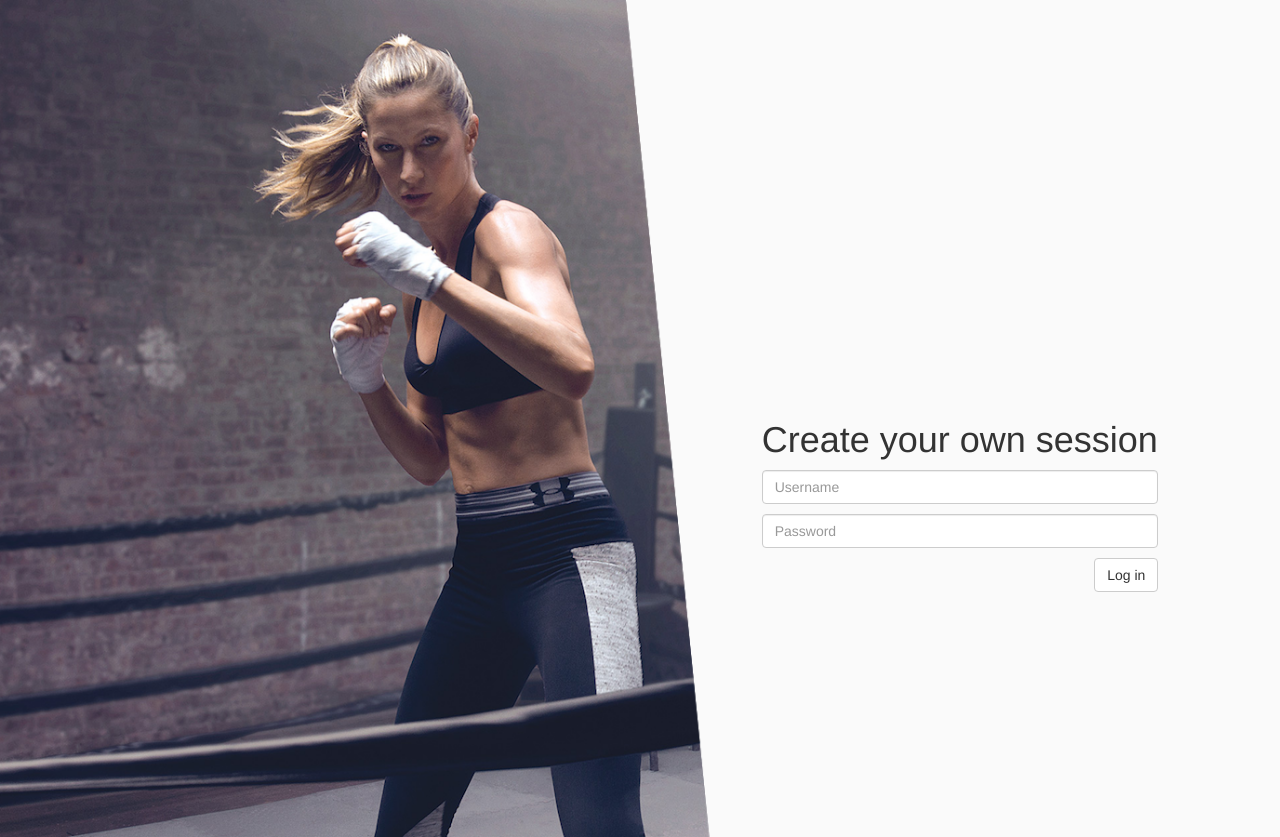
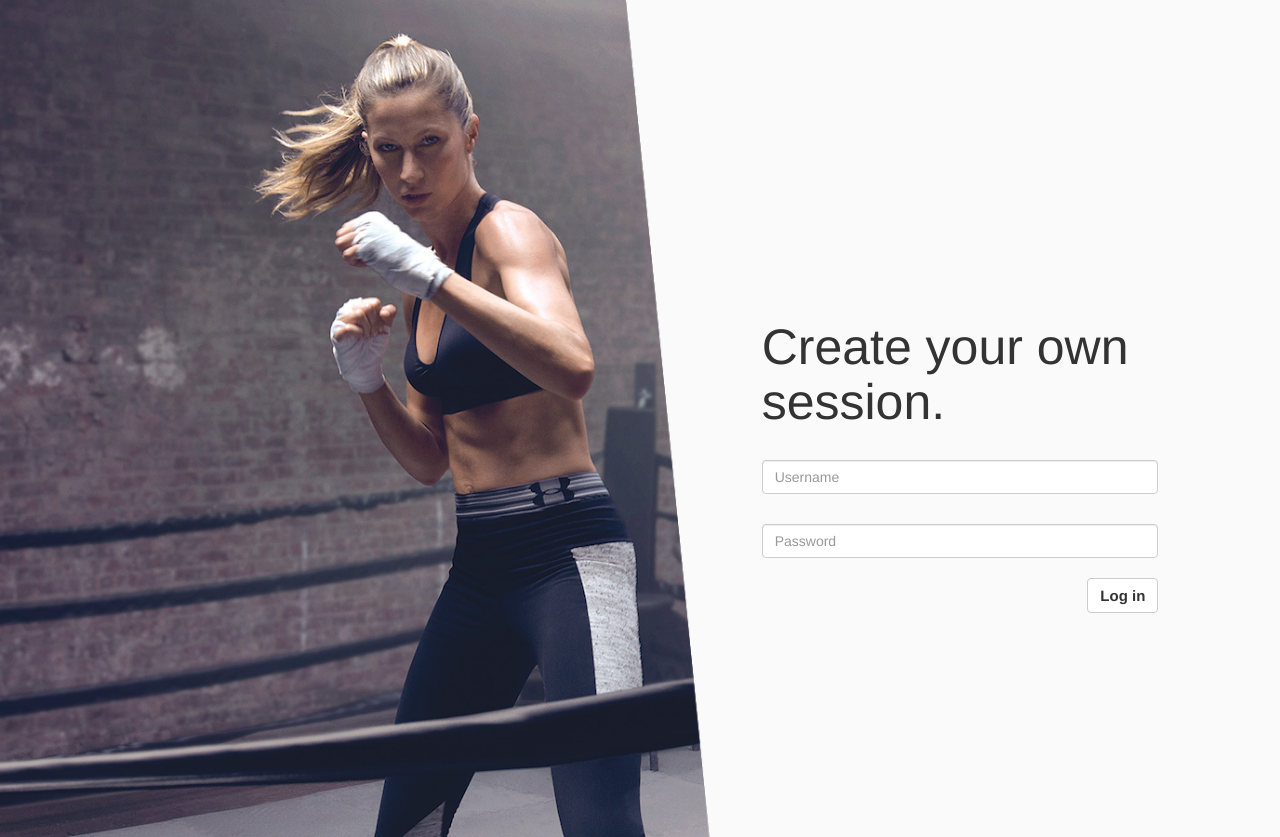
Before and after one commit to JoshuaHwang/sessions, a website: page client/login.html in a window 1280 px wide. Drawn offline with nearby package versions, Linux system fonts and the light colour scheme.

Commit message:
modified text and margins

```diff
--- a/client/app/css/login.css
+++ b/client/app/css/login.css
@@ -10,13 +10,19 @@ body {
   width: 100%;
   margin-left: -15px;
 }
+#hook {
+  font-size: 50px;
+  margin-bottom: 20px;
+}
 .login {
-  margin-top: 400px;
+  margin-top: 300px;
 }
 .form-control {
-  margin-top: 10px;
+  margin-top: 30px;
 }
 .submit-btn {
-  margin-top: 10px;
+  margin-top: 20px;
   float: right;
+  font-size: 15px;
+  font-weight: 600;
 }
--- a/client/login.html
+++ b/client/login.html
@@ -16,7 +16,7 @@
     </div>
     <div class="login col-md-4 col-xs-4">
       <div id="company">
-        <h1>Create your own session</h1>
+        <h1 id="hook">Create your own session.</h1>
       </div>
       <div class="login-form">
         <form class="form">
```
